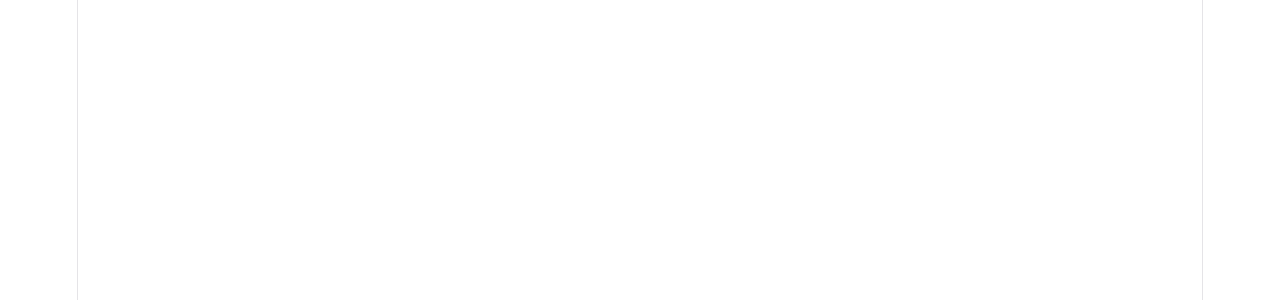
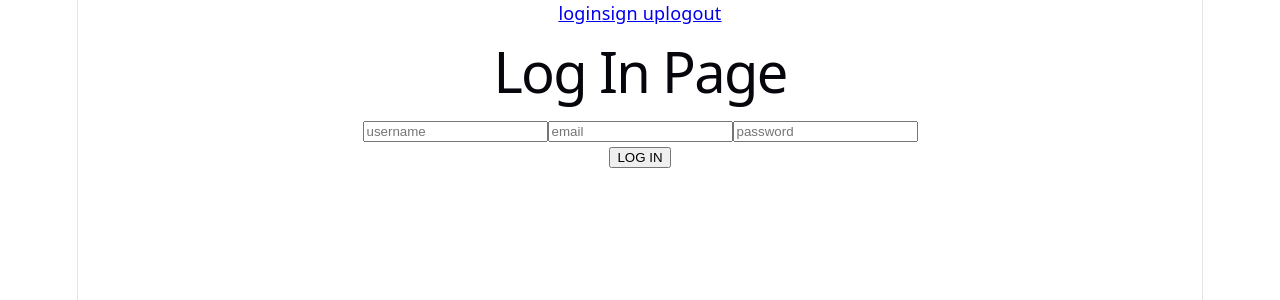
Before and after one commit to yonieifer/authentication-app, a React (Vite) app in the folder client/: page /log-in in a window 1280 px wide. Before the commit this address had no page. Shown: the top 300 px of the page. Built offline with nearby package versions, Linux system fonts and the light colour scheme.

Commit message:
fix form btn and add header and layout

```diff
--- a/client/src/App.tsx
+++ b/client/src/App.tsx
@@ -1,13 +1,20 @@
 import { BrowserRouter, Routes, Route } from "react-router-dom";
+import Layout from "./Layout";
 
 import SignUpPage from "./pages/SignUpPage";
+import LoginPage from "./pages/LoginPage";
+import NotFoundPage from "./pages/NotFoundPage";
 
 function App() {
     return (
         <>
             <BrowserRouter>
                 <Routes>
-                    <Route path="/sign-up" element={<SignUpPage />} />
+                    <Route path="" element={<Layout/>}>
+                        <Route path="/sign-up" element={<SignUpPage />} />
+                        <Route path="/log-in" element={<LoginPage />} />
+                        <Route path="*" element={<NotFoundPage />} />
+                    </Route>
                 </Routes>
             </BrowserRouter>
         </>
--- a/client/src/Layout.tsx
+++ b/client/src/Layout.tsx
@@ -0,0 +1,18 @@
+import React from 'react'
+import Header from './components/Header'
+import { Outlet } from 'react-router-dom'
+
+function Layout() {
+  return (
+    <>
+        <header>
+            <Header/>
+        </header>
+        <main>
+            <Outlet/>
+        </main>
+    </>
+  )
+}
+
+export default Layout
--- a/client/src/components/EnterForm.tsx
+++ b/client/src/components/EnterForm.tsx
@@ -34,10 +34,10 @@
                     onChange={(e) => setPassword(e.target.value)}
                     value={password}
                 />
+            </form>
                 <button onClick={() => onSubmit(username, email, password)}>
                     {action.toUpperCase()}
                 </button>
-            </form>
         </>
     );
 }
--- /dev/null
+++ b/client/src/components/Header.tsx
@@ -0,0 +1,15 @@
+import { Link } from "react-router-dom";
+
+function Header() {
+    return (
+        <>
+            <nav>
+                <Link to="log-in">login</Link>
+                <Link to="/sign-up">sign up</Link>
+                <Link to="/log-out">logout</Link>
+            </nav>
+        </>
+    );
+}
+
+export default Header;
--- a/client/src/hooks/useSubmit.ts
+++ b/client/src/hooks/useSubmit.ts
@@ -21,7 +21,7 @@
                 password,
             })
             .then((res) => setToken(res.data.token))
-            .catch((error) => setError(error))
+            .catch((error: AxiosError) => setError(error))
             .finally(() => setLoading(false));
     };
     return { submit, error, loading, token };
--- a/client/src/pages/LoginPage.tsx
+++ b/client/src/pages/LoginPage.tsx
@@ -1,19 +1,21 @@
 import EnterForm from "../components/EnterForm";
-import useLogin from "../hooks/useLogin";
+import useSubmit from "../hooks/useSubmit";
 import { useNavigate } from "react-router-dom";
 
-
 function LoginPage() {
-    const { login, error, loading, logged } = useLogin();
+    const { submit, error, loading, token } = useSubmit();
     const navigate = useNavigate();
     const onLogin = (username: string, email: string, password: string) => {
-        login(username, email, password);
-        if (logged) navigate("/user-profile");
+        submit("log-in", username, email, password);
+        if (token) {
+            localStorage.setItem("token", token);
+            navigate("/user-profile");
+        }
     };
     return (
         <>
-            <h1>Sign Up Page</h1>
-            <EnterForm onSubmit={onLogin} action="sign up" />
+            <h1>Log In Page</h1>
+            <EnterForm onSubmit={onLogin} action="log in" />
             {error && <h2>error: {error.message}</h2>}
             {loading && <h2>Loading...</h2>}
         </>
--- a/client/src/pages/NotFoundPage.tsx
+++ b/client/src/pages/NotFoundPage.tsx
@@ -0,0 +1,9 @@
+import React from 'react'
+
+function NotFoundPage() {
+  return (
+    <div>NotFoundPage</div>
+  )
+}
+
+export default NotFoundPage
--- a/client/src/pages/SignUpPage.tsx
+++ b/client/src/pages/SignUpPage.tsx
@@ -8,9 +8,9 @@
     const onSignUp = (username: string, email: string, password: string) => {
         submit("sign-up", username, email, password);
         if (token) {
-            localStorage.setItem("token", token)
-            navigate("/user-profile")
-        };
+            localStorage.setItem("token", token);
+            navigate("/user-profile");
+        }
     };
     return (
         <>
```
